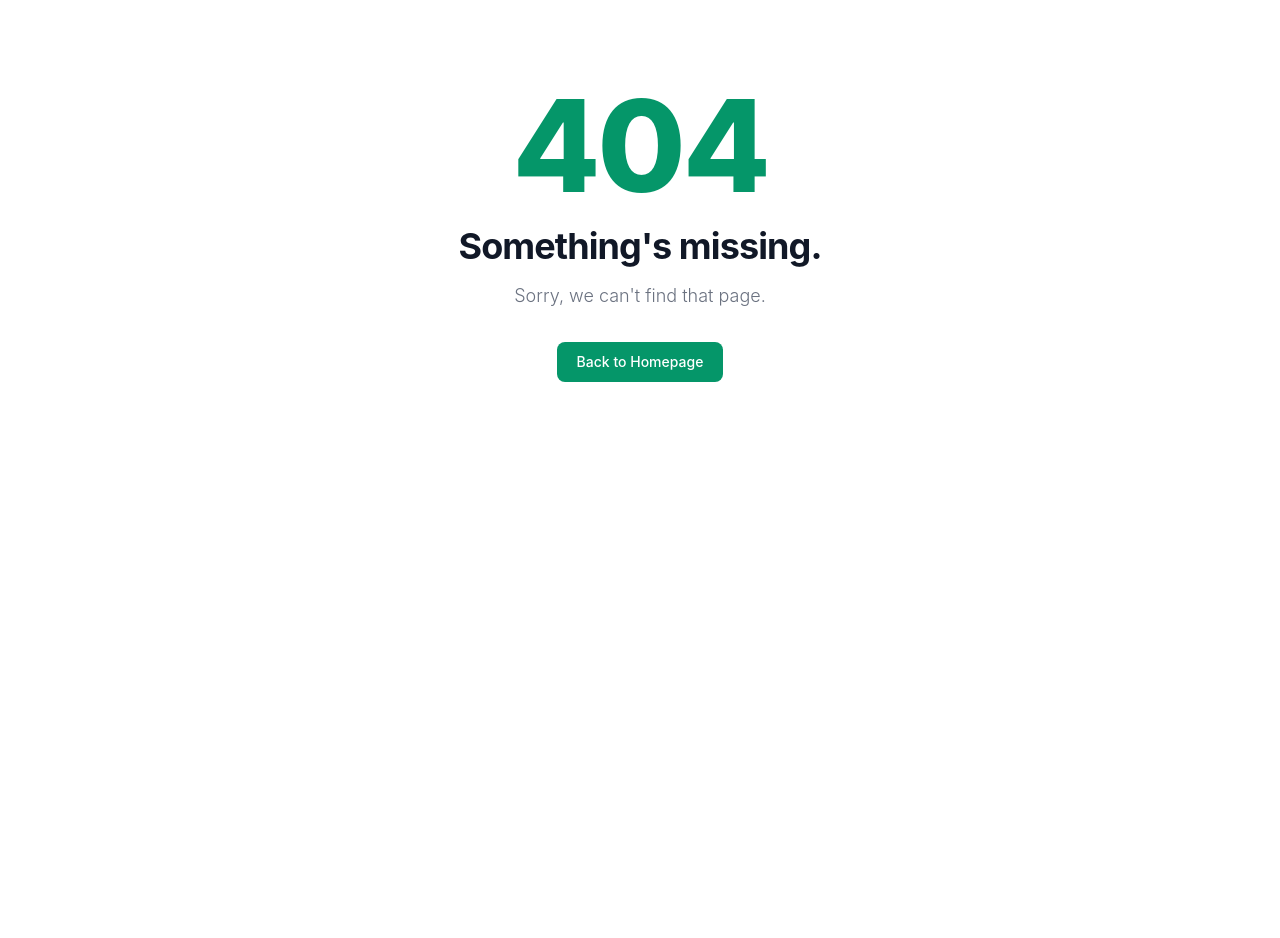
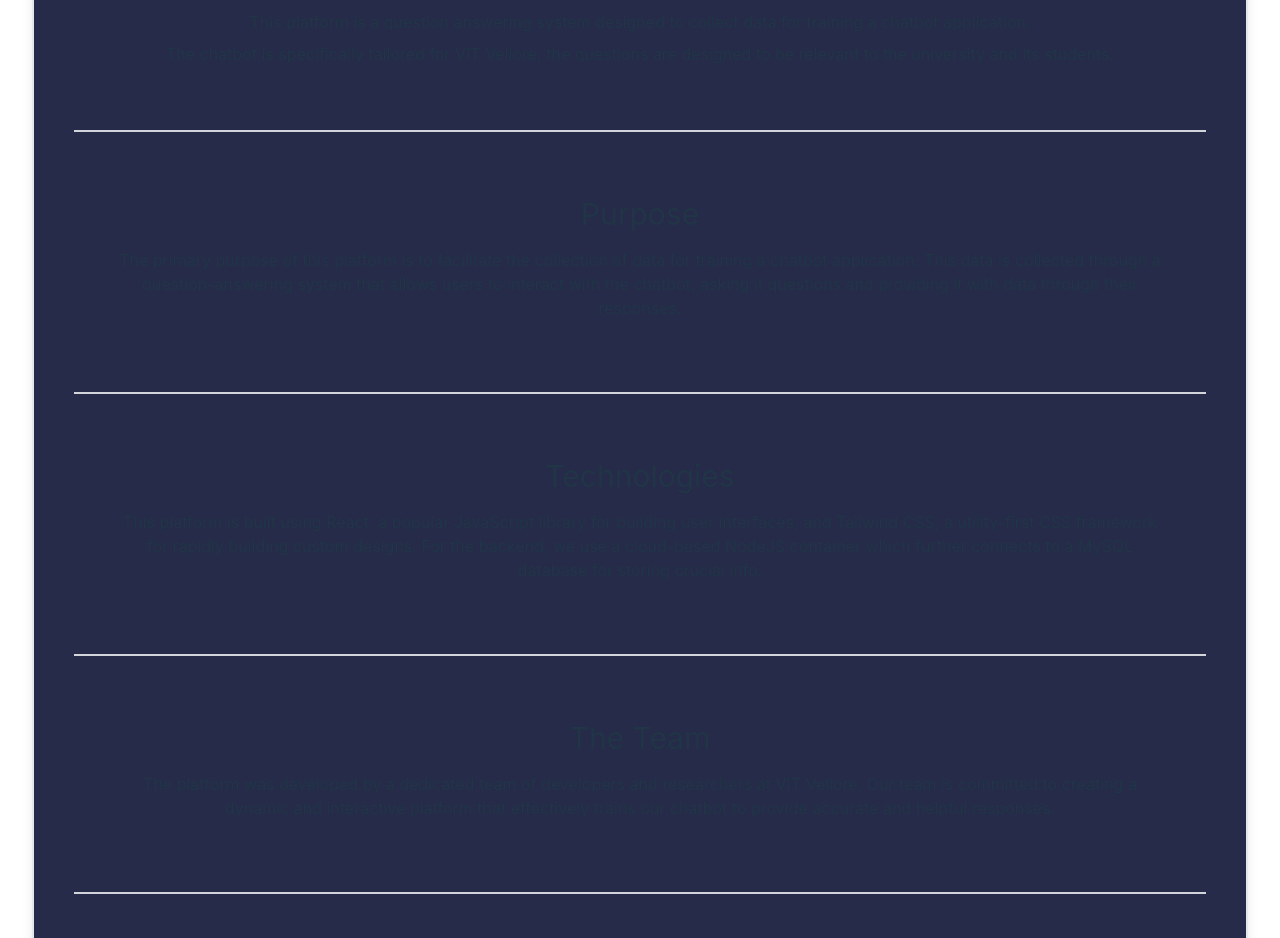
Before and after one commit to jha-adrs/chatbot_QA_frontend, a React (Vite) app: page /about in a window 1280 px wide. Before the commit this address had no page. Shown: the part 160-1098 px from the top of the page. Before the commit the page ends 800 px from the top, so only its background shows below. Built offline with nearby package versions, Linux system fonts and the light colour scheme.

Commit message:
About Page

```diff
--- /dev/null
+++ b/src/components/About.jsx
@@ -0,0 +1,50 @@
+import React from 'react'
+
+const About = () => {
+    return (
+        <div className="p-10 bg-main-back2 rounded-xl shadow-lg relative border-2 ">
+            <div className='p-10 hover:bg-primary-800 hover:scale-105 transition duration-300 ease-in-out transform rounded-lg'>
+                <h1 className="text-4xl mb-4 text-center font-semibold">About University Chatbot</h1>
+                <p className="mb-2 text-center">
+                    This platform is a question answering system designed to collect data for training a chatbot application.
+                </p>
+                <p className="text-center">
+                    The chatbot is specifically tailored for VIT Vellore, the questions are designed to be relevant to the university and its students.
+                </p>
+            </div>
+            <hr className="my-6 border-t-2 border-gray-300" />
+
+            <div className="p-10 hover:bg-primary-800 hover:scale-105 transition duration-300 ease-in-out transform rounded-lg">
+                <h2 className="text-3xl mb-4">Purpose</h2>
+                <p className="mb-2">
+                    The primary purpose of this platform is to facilitate the collection of data for training a chatbot application. This data is collected through a question-answering system that allows users to interact with the chatbot, asking it questions and providing it with data through their responses.
+                </p>
+            </div>
+            <hr className="my-6 border-t-2 border-gray-300" />
+
+            <div className="p-10 hover:bg-primary-800 hover:scale-105 transition duration-300 ease-in-out transform rounded-lg">
+                <h2 className="text-3xl mb-4">Technologies</h2>
+                <p className="mb-2">
+                    This platform is built using React, a popular JavaScript library for building user interfaces, and Tailwind CSS, a utility-first CSS framework for rapidly building custom designs. For the backend, we use a cloud-based NodeJS container which further connects to a MySQL database for storing crucial info.
+                </p>
+            </div>
+            <hr className="my-6 border-t-2 border-gray-300" />
+
+            <div className="p-10 hover:bg-primary-800 hover:scale-105 transition duration-300 ease-in-out transform rounded-lg">
+                <h2 className="text-3xl mb-4">The Team</h2>
+                <p className="mb-2">
+                    The platform was developed by a dedicated team of developers and researchers at VIT Vellore. Our team is committed to creating a dynamic and interactive platform that effectively trains our chatbot to provide accurate and helpful responses.
+                </p>
+            </div>
+            <hr className="my-6 border-t-2 border-gray-300" />
+            <footer className="flex justify-between items-center py-4">
+                <p className="text-gray-600">Front-end code publicly available &rarr;</p>
+                <a href="https://github.com/myusername/myrepository" target="_blank" rel="noopener noreferrer" className="flex items-center text-gray-600 hover:text-white">
+                    View on GitHub
+                </a>
+            </footer>
+        </div>
+    )
+}
+
+export default About;
--- a/src/components/Navbar.jsx
+++ b/src/components/Navbar.jsx
@@ -103,19 +103,20 @@ const Navbar = () => {
                 <div className="items-center justify-between hidden w-full md:flex md:w-auto md:order-1" id="navbar-language">
                     <ul className="flex flex-col font-medium p-4 md:p-0 mt-4 border border-gray-100 rounded-lg bg-transparent md:flex-row md:space-x-8 md:mt-0 md:border-0 md:bg-white dark:bg-transparent md:dark:bg-transparent dark:border-gray-700">
                         <li>
-                            <a href="#" className="block py-2 pl-3 pr-4 text-white bg-primary-700 rounded md:bg-transparent md:text-primary-700 md:p-0 md:dark:text-primary-500" aria-current="page">Home</a>
+                            <a href="/dashboard" className="block py-2 pl-3 pr-4 text-white bg-primary-700 rounded md:bg-transparent md:text-primary-700 md:p-0 md:dark:text-primary-500" aria-current="page">Home</a>
+                        </li>
+
+                        <li>
+                            <a href="/answered" className="block py-2 pl-3 pr-4 text-gray-900 rounded hover:bg-gray-100 md:hover:bg-transparent md:hover:text-primary-700 md:p-0 dark:text-white md:dark:hover:text-primary-500 dark:hover:bg-gray-700 dark:hover:text-white md:dark:hover:bg-transparent dark:border-gray-700">See answered</a>
                         </li>
                         <li>
-                            <a href="#" className="block py-2 pl-3 pr-4 text-gray-900 rounded hover:bg-gray-100 md:hover:bg-transparent md:hover:text-primary-700 md:p-0 dark:text-white md:dark:hover:text-primary-500 dark:hover:bg-gray-700 dark:hover:text-white md:dark:hover:bg-transparent dark:border-gray-700">About</a>
+                            <a href="/useranswered" className="block py-2 pl-3 pr-4 text-gray-900 rounded hover:bg-gray-100 md:hover:bg-transparent md:hover:text-primary-700 md:p-0 dark:text-white md:dark:hover:text-primary-500 dark:hover:bg-gray-700 dark:hover:text-white md:dark:hover:bg-transparent dark:border-gray-700">Your answers</a>
                         </li>
                         <li>
-                            <a href="#" className="block py-2 pl-3 pr-4 text-gray-900 rounded hover:bg-gray-100 md:hover:bg-transparent md:hover:text-primary-700 md:p-0 dark:text-white md:dark:hover:text-primary-500 dark:hover:bg-gray-700 dark:hover:text-white md:dark:hover:bg-transparent dark:border-gray-700">Services</a>
+                            <a href="/creators" className="block py-2 pl-3 pr-4 text-gray-900 rounded hover:bg-gray-100 md:hover:bg-transparent md:hover:text-primary-700 md:p-0 dark:text-white md:dark:hover:text-primary-500 dark:hover:bg-gray-700 dark:hover:text-white md:dark:hover:bg-transparent dark:border-gray-700">Contact Admin</a>
                         </li>
                         <li>
-                            <a href="#" className="block py-2 pl-3 pr-4 text-gray-900 rounded hover:bg-gray-100 md:hover:bg-transparent md:hover:text-primary-700 md:p-0 dark:text-white md:dark:hover:text-primary-500 dark:hover:bg-gray-700 dark:hover:text-white md:dark:hover:bg-transparent dark:border-gray-700">Pricing</a>
-                        </li>
-                        <li>
-                            <a href="#" className="block py-2 pl-3 pr-4 text-gray-900 rounded hover:bg-gray-100 md:hover:bg-transparent md:hover:text-primary-700 md:p-0 dark:text-white md:dark:hover:text-primary-500 dark:hover:bg-gray-700 dark:hover:text-white md:dark:hover:bg-transparent dark:border-gray-700">Contact</a>
+                            <a href="/about" className="block py-2 pl-3 pr-4 text-gray-900 rounded hover:bg-gray-100 md:hover:bg-transparent md:hover:text-primary-700 md:p-0 dark:text-white md:dark:hover:text-primary-500 dark:hover:bg-gray-700 dark:hover:text-white md:dark:hover:bg-transparent dark:border-gray-700">About</a>
                         </li>
                     </ul>
                 </div>
```
Also changed, not shown: src/main.jsx (+17 -1 lines).
